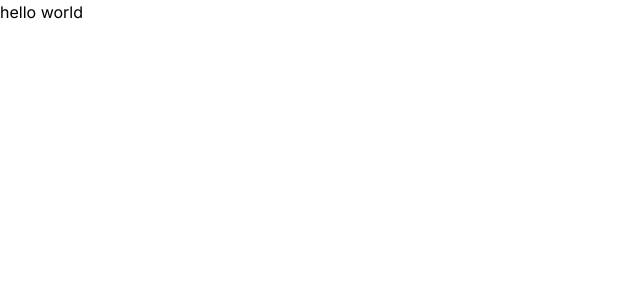
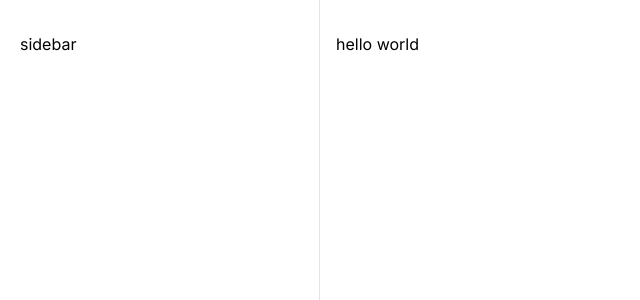
Before and after one commit to dihnauer/untitled-ui, a Next.js app: page / in a window 1280 px wide. Shown: the top 300 px of the page, without its empty margins (0-640 px from the left). Built offline with nearby package versions, Linux system fonts and the light colour scheme.

Commit message:
add layout structure

```diff
--- a/src/app/layout.tsx
+++ b/src/app/layout.tsx
@@ -16,7 +16,13 @@
 }) {
   return (
     <html lang="en">
-      <body className={inter.className}>{children}</body>
+      <body className={inter.className}>
+        <div className="grid-cols-app grid min-h-screen">
+          <aside className="border-r border-zinc-200 px-5 py-8">sidebar</aside>
+
+          <main className="px-4 pb-12 pt-8">{children}</main>
+        </div>
+      </body>
     </html>
   );
 }
--- a/tailwind.config.ts
+++ b/tailwind.config.ts
@@ -1,9 +1,13 @@
-import type { Config } from 'tailwindcss';
+import type { Config } from "tailwindcss";
 
 const config: Config = {
-  content: ['./src/**/*.tsx'],
+  content: ["./src/**/*.tsx"],
   theme: {
-    extend: {},
+    extend: {
+      gridTemplateColumns: {
+        app: "minmax(18rem, 20rem) 1fr",
+      },
+    },
   },
   plugins: [],
 };
```
